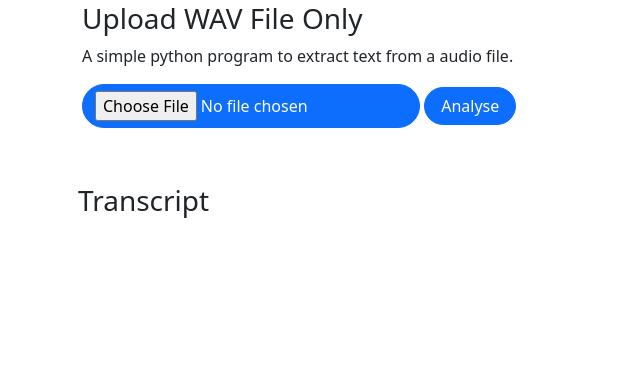
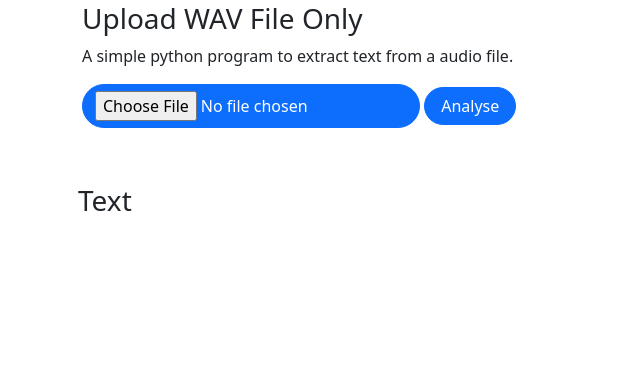
Before and after one commit to niat786/simple-flask-speech-recognition-app, a Flask app: template templates/index.html in a window 1280 px wide. Shown: the part 46-426 px from the top of the page, without its empty margins (0-640 px from the left). Run offline with Flask 2, Linux system fonts and the light colour scheme; the template is opened without the code that fills it, so the values that code supplies are empty.

Commit message:
template

```diff
--- a/templates/index.html
+++ b/templates/index.html
@@ -1,9 +1,7 @@
 <!DOCTYPE html>
-<html lang="en">
 
 <head>
     <meta charset="UTF-8">
-    <meta http-equiv="X-UA-Compatible" content="IE=edge">
     <meta name="viewport" content="width=device-width, initial-scale=1.0">
     <title>Simple Flask Speech Recognition App</title>
     <link rel="stylesheet" href="https://cdn.jsdelivr.net/npm/bootstrap@5.0.1/dist/css/bootstrap.min.css"
@@ -31,7 +29,7 @@
     <div class="container p-2">
 
         {% if transcript != '' %}
-        <h3>Transcript</h3>
+        <h3>Text</h3>
         <p>{{transcript}}</p>
         {% endif %}
 
```
